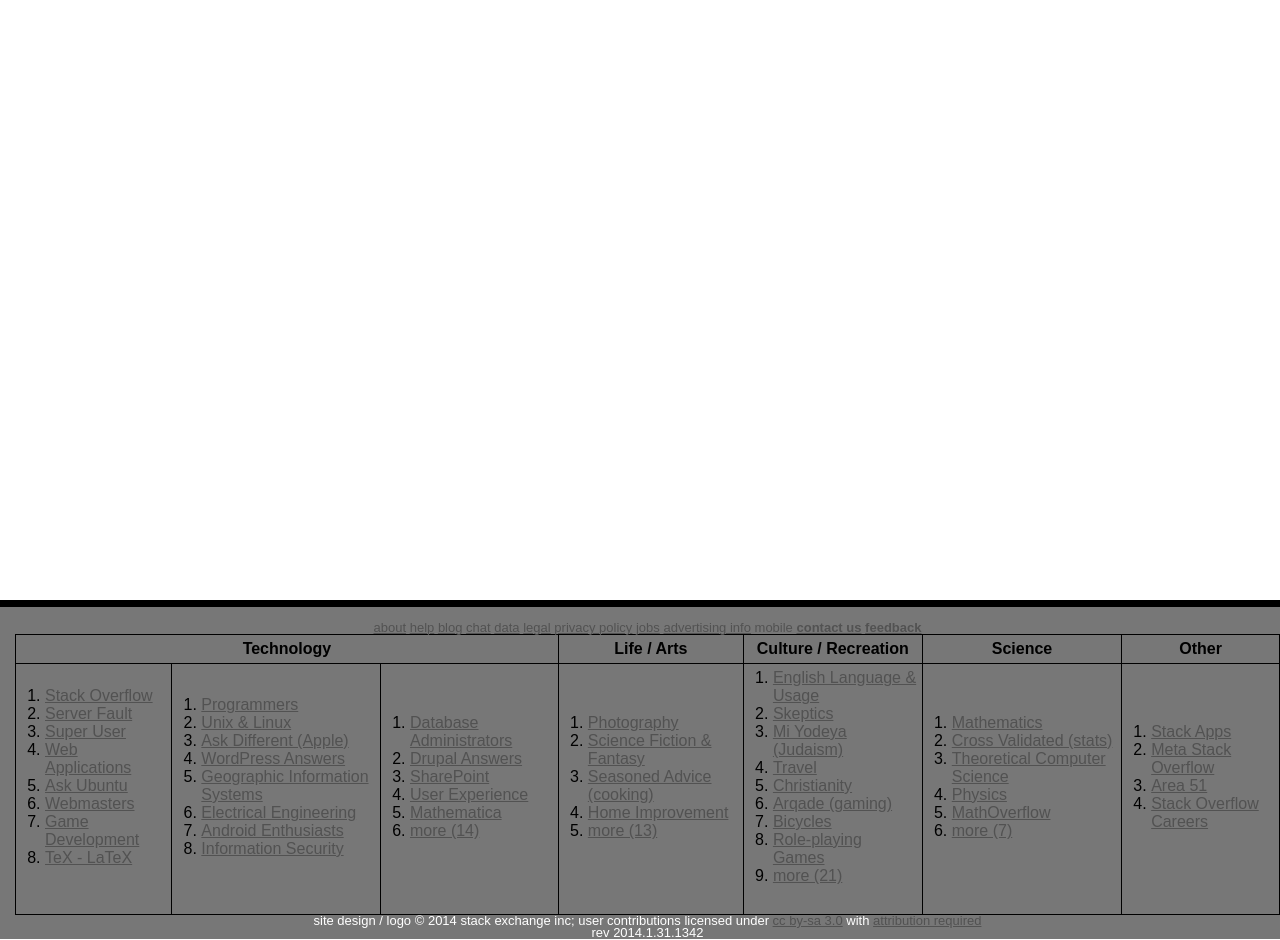
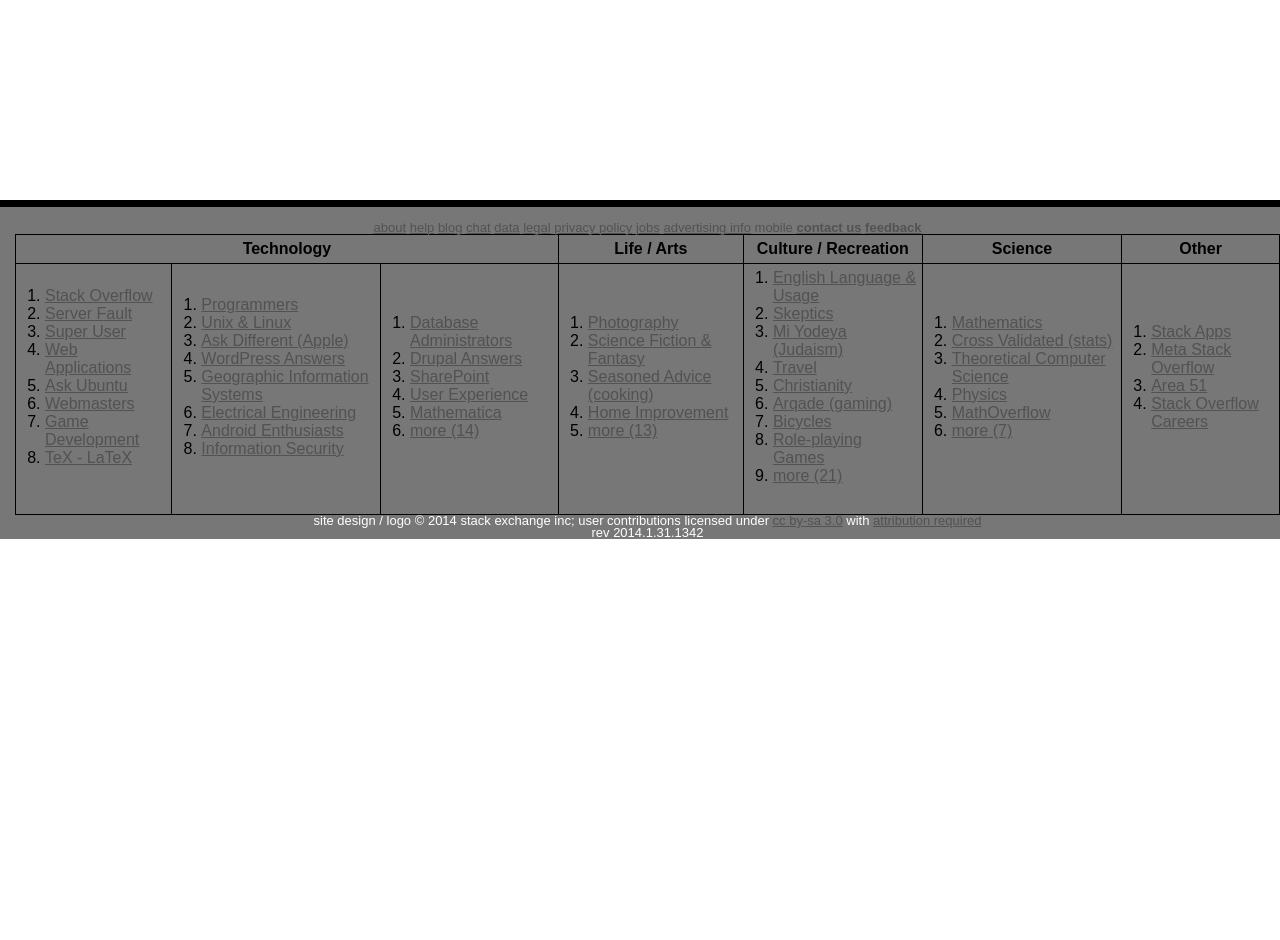
Before and after one commit to szabadkai/rSNP_database, a PHP site: page / in a window 1280 px wide. Shown: the part 490-1430 px from the top of the page. After the commit the page ends 1029 px from the top, so only its background shows below. Run offline with PHP 8.4, Linux system fonts and the light colour scheme.

Commit message:
hetfo reggel

```diff
--- a/main.css
+++ b/main.css
@@ -109,7 +109,7 @@ table,td,th{
 .container{
     margin-left: 30px;
     padding:10px;
-	min-height:1000px;
+	min-height:600px;
 }
 
 #sidebar{
```
